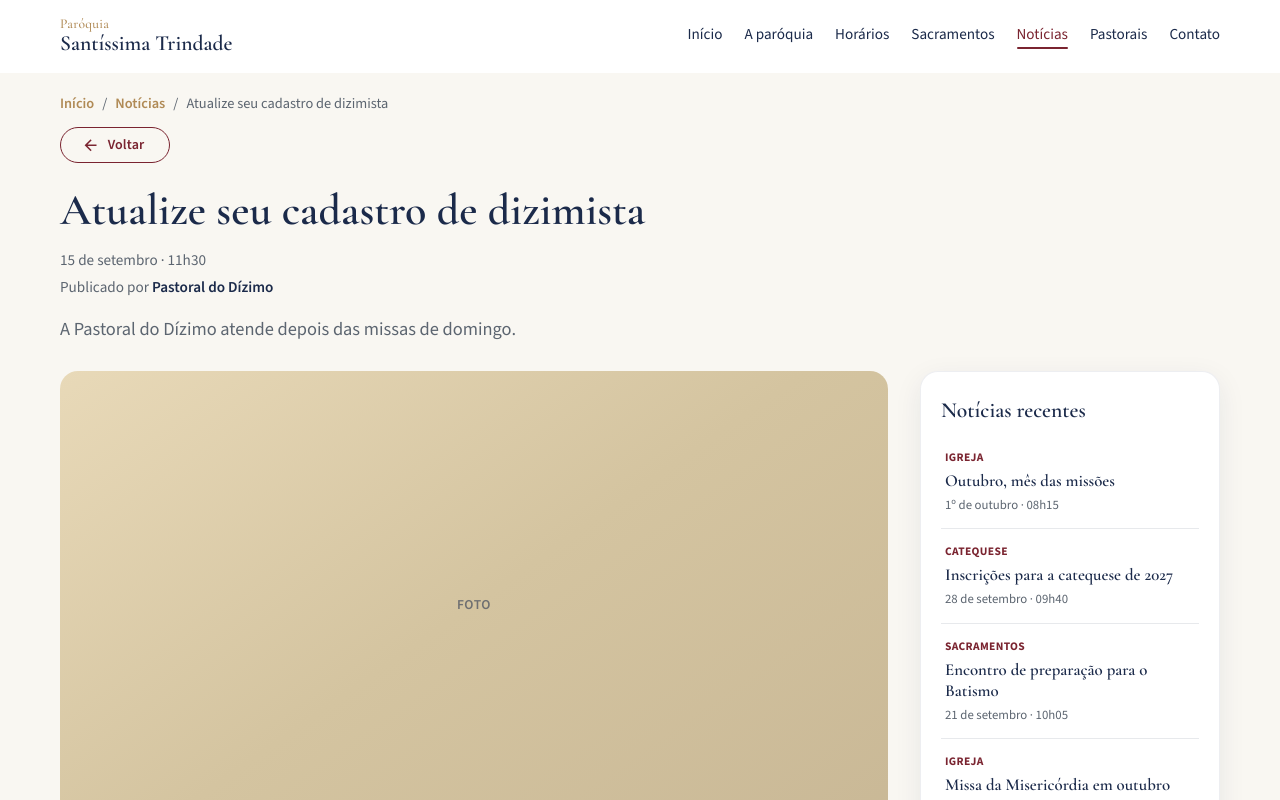
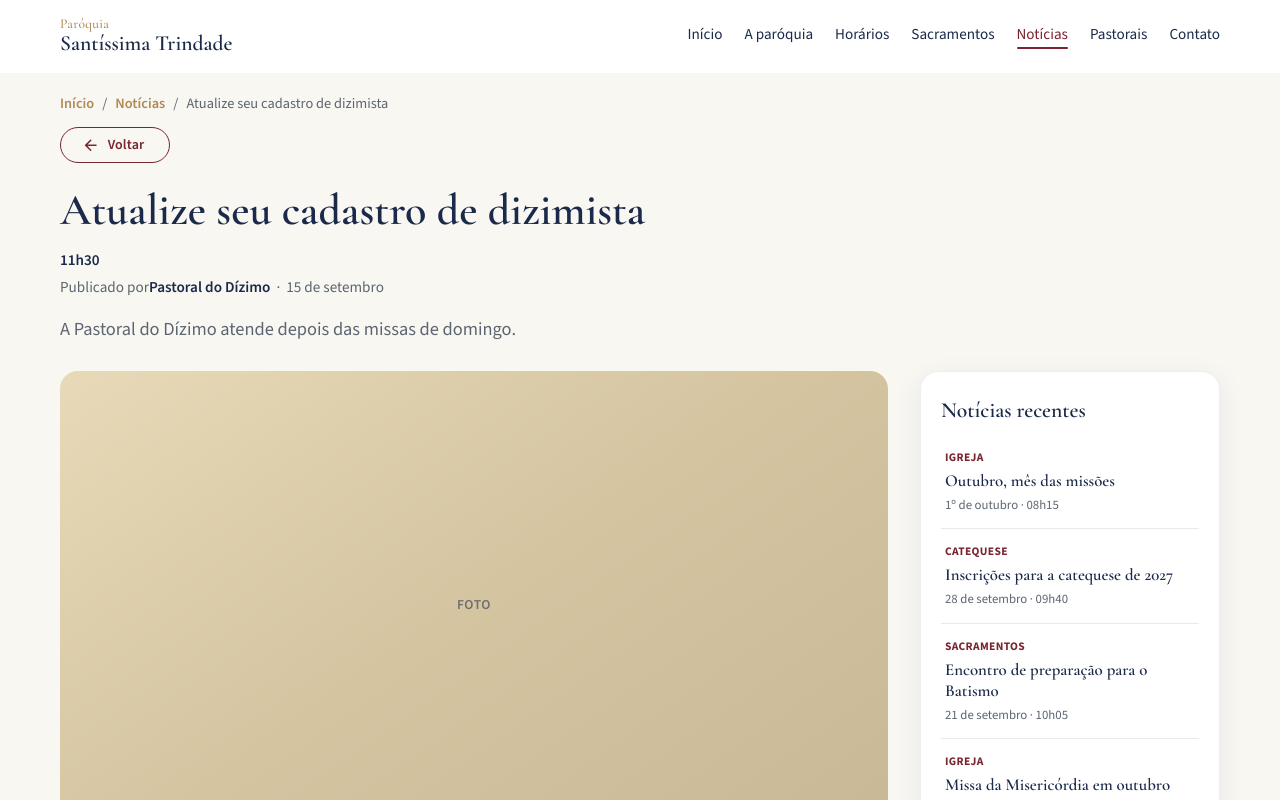
Before and after one commit to EmanuelSilva73/site-santissimatrindade, a Vue app: page /noticias/atualize-seu-cadastro-de-dizimista in a window 1280 px wide. Shown: the top 800 px of the page. Built offline with nearby package versions, Linux system fonts and the light colour scheme.

Commit message:
Ordena horario, autor e data na noticia

```diff
--- a/src/components/NewsCard.vue
+++ b/src/components/NewsCard.vue
@@ -16,14 +16,14 @@ defineProps({
     <div class="news-card__body">
       <div class="news-card__meta">
         <span class="news-card__cat">{{ item.category }}</span>
-        <time class="news-card__date">{{ item.date }} · {{ item.time }}</time>
+        <time class="news-card__date">{{ item.time }}</time>
       </div>
       <h3 class="news-card__title">
         <RouterLink :to="`/noticias/${item.slug}`" class="news-card__title-link">
           {{ item.title }}
         </RouterLink>
       </h3>
-      <p class="news-card__author">Por {{ item.author }}</p>
+      <p class="news-card__author">Por {{ item.author }} · {{ item.date }}</p>
       <p class="news-card__excerpt">{{ item.excerpt }}</p>
       <RouterLink class="text-link" :to="`/noticias/${item.slug}`">
         Ler notícia
--- a/src/views/NewsArticleView.vue
+++ b/src/views/NewsArticleView.vue
@@ -34,11 +34,11 @@ const recent = computed(() => getRecentNews(route.params.slug, 5))
         <header class="article-header">
           <h1 class="article-title">{{ article.title }}</h1>
           <div class="article-meta">
-            <time class="article-date">
-              {{ article.date }} · {{ article.time }}
-            </time>
+            <time class="article-time">{{ article.time }}</time>
             <p class="article-byline">
               Publicado por <strong>{{ article.author }}</strong>
+              <span class="article-meta-sep" aria-hidden="true">·</span>
+              <time class="article-date">{{ article.date }}</time>
             </p>
           </div>
           <p class="article-excerpt">{{ article.excerpt }}</p>
@@ -184,13 +184,28 @@ const recent = computed(() => getRecentNews(route.params.slug, 5))
   margin-bottom: 16px;
 }
 
+.article-time {
+  font-size: 0.95rem;
+  font-weight: 600;
+  color: var(--parish-navy);
+}
+
 .article-date {
   font-size: 0.95rem;
   color: var(--parish-muted);
 }
 
+.article-meta-sep {
+  margin: 0 6px;
+  color: var(--parish-muted);
+}
+
 .article-byline {
   margin: 0;
+  display: flex;
+  flex-wrap: wrap;
+  align-items: baseline;
+  gap: 0;
   font-size: 0.95rem;
   color: var(--parish-muted);
 }
```
